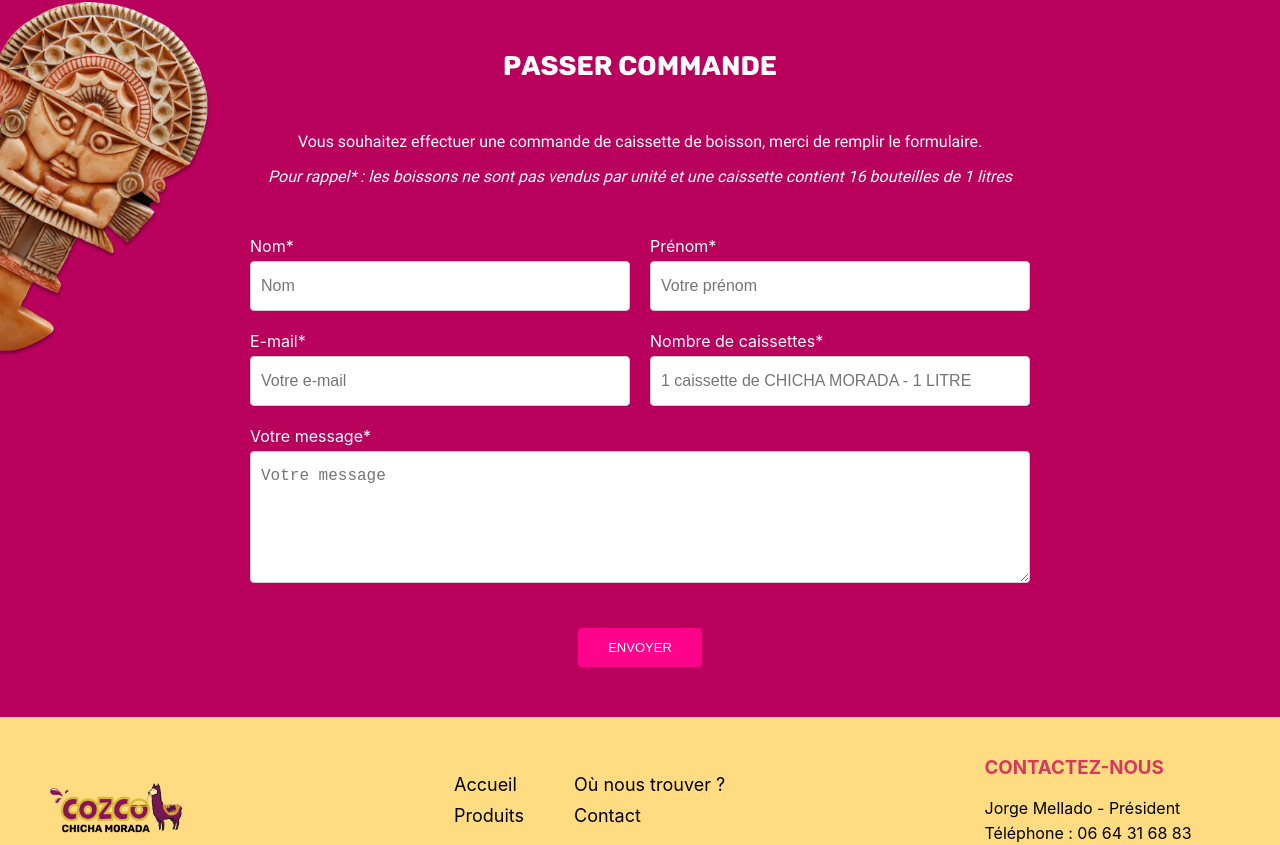
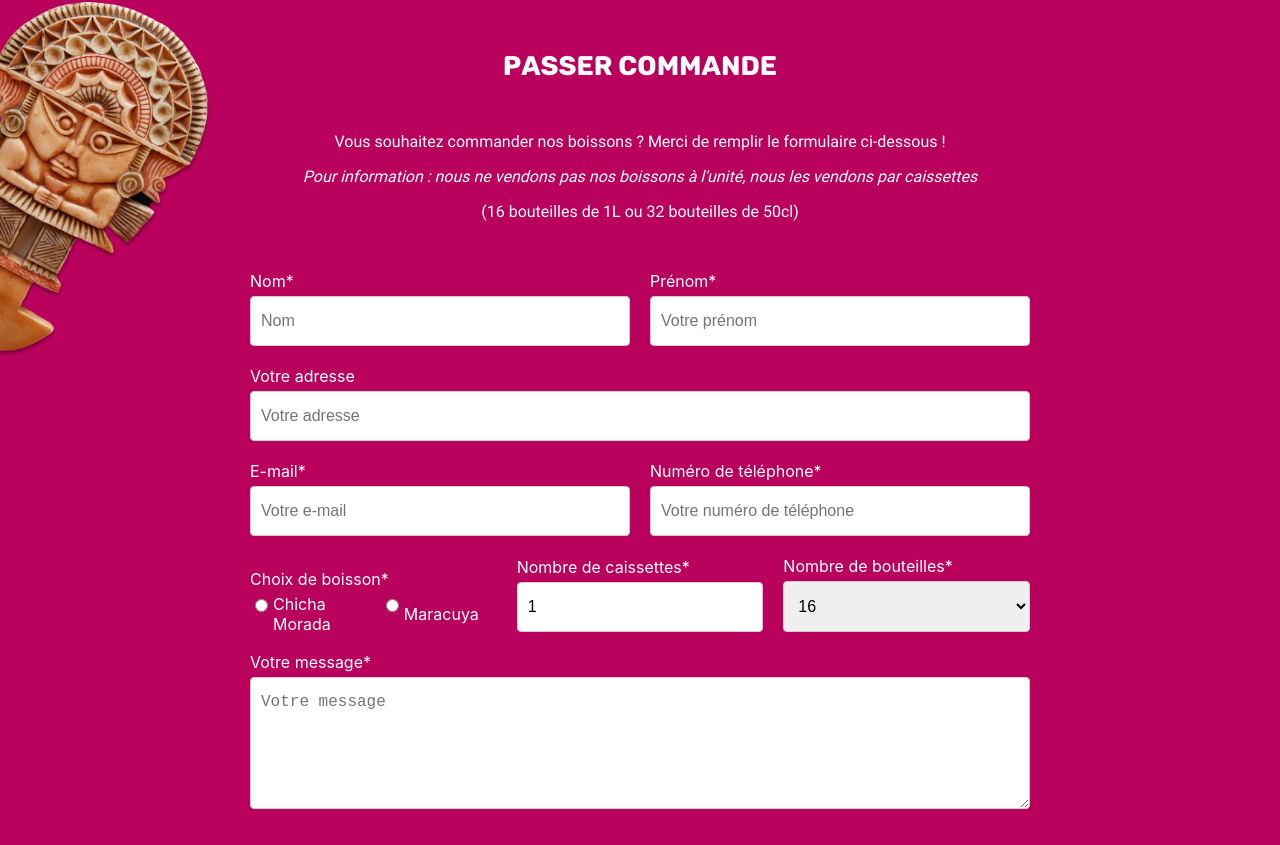
Before and after one commit to ikramchehouani/cozco-landing-page, a React (Create React App) app: page /boissons in a window 1280 px wide. Shown: the part 911-1756 px from the top of the page. Built offline with nearby package versions, Linux system fonts and the light colour scheme.

Commit message:
integration of toastify and emailjs

```diff
--- a/package.json
+++ b/package.json
@@ -12,6 +12,7 @@
     "@testing-library/jest-dom": "^5.17.0",
     "@testing-library/react": "^13.4.0",
     "@testing-library/user-event": "^13.5.0",
+    "emailjs-com": "^3.2.0",
     "ionicons": "^7.4.0",
     "leaflet": "^1.9.4",
     "react": "^18.3.1",
@@ -20,6 +21,7 @@
     "react-router-dom": "^6.23.1",
     "react-scripts": "5.0.1",
     "react-scroll": "^1.9.0",
+    "react-toastify": "^10.0.5",
     "web-vitals": "^2.1.4"
   },
   "scripts": {
--- a/src/components/Footer/Footer.css
+++ b/src/components/Footer/Footer.css
@@ -43,7 +43,7 @@
 }
 
 .footer-contact h3 {
-  color: #D7385E;
+  color: #B8005C;
 }
 
 .footer-contact p {
--- a/src/components/Order/Order.css
+++ b/src/components/Order/Order.css
@@ -16,7 +16,6 @@
   background-size: cover;
   background-repeat: no-repeat;
   width: 100%;
-  /* height: 100vh; */
   box-sizing: border-box;
 }
 
@@ -58,7 +57,10 @@
   display: flex;
   justify-content: space-between;
   width: 100%;
-  margin-bottom: 20px;
+}
+
+.align-items-center {
+  align-items: center;
 }
 
 .form-group {
@@ -74,11 +76,14 @@
 }
 
 .form-group input,
-.form-group textarea {
+.form-group textarea,
+.form-group select {
   padding: 15px 10px;
   border: 1px solid #ccc;
   border-radius: 4px;
   font-size: 16px;
+  margin-bottom: 20px;
+
 }
 
 textarea {
@@ -89,6 +94,21 @@
 .full-width {
   width: calc(100% - 20px);
   margin: 0 10px;
+}
+
+.radio-group {
+  display: flex;
+  gap: 15px;
+}
+
+.radio-group label {
+  flex: 1;
+  display: flex;
+  align-items: center;
+}
+
+.radio-group input {
+  margin-right: 5px;
 }
 
 .order-button-submit {
@@ -129,6 +149,15 @@
     width: 100%;
   }
 
+  .radio-group {
+    flex-direction: column;
+  }
+
+  .radio-group label {
+    margin-right: 0;
+    margin-bottom: 10px;
+  }
+
   .order-button {
     width: 100%;
   }
--- a/src/components/Order/Order.js
+++ b/src/components/Order/Order.js
@@ -1,41 +1,137 @@
-import React from 'react';
+import React, { useState } from 'react';
+import emailjs from 'emailjs-com';
+import { toast, ToastContainer } from 'react-toastify';
+import 'react-toastify/dist/ReactToastify.css';
 import './Order.css';
 
-const Order = () => (
+const Order = () => {
+  const [formData, setFormData] = useState({
+    name: '',
+    prenom: '',
+    adresse: '',
+    email: '',
+    telephone: '',
+    boisson: '',
+    caissettes: '1',
+    bouteilles: '16 bouteilles 1l',
+    message: '',
+    date: '',
+    time: ''
+  });
+
+  const handleChange = (e) => {
+    const { name, value } = e.target;
+    setFormData({ ...formData, [name]: value });
+  };
+
+  const handleSubmit = (e) => {
+    e.preventDefault();
+
+    const currentDate = new Date();
+    const date = currentDate.toLocaleDateString();
+    const time = currentDate.toLocaleTimeString();
+
+    const formDataWithDateTime = {
+      ...formData,
+      date,
+      time
+    };
+
+    emailjs.send(
+      'service_cozco_2glxt2g',
+      'template_qj2yvy6',
+      formDataWithDateTime,
+      'GrqY7nKVhCnvqc8Hm'
+    ).then((response) => {
+      toast.success('Email sent successfully!');
+
+      setFormData({
+        name: '',
+        prenom: '',
+        adresse: '',
+        email: '',
+        telephone: '',
+        boisson: '',
+        caissettes: '1',
+        bouteilles: '16 bouteilles 1l',
+        message: '',
+        date: '',
+        time: ''
+      });
+    }).catch((error) => {
+      toast.error('There was an error sending the email!');
+      console.error('EmailJS Error:', error);
+    });
+  };
+
+  return (
     <section id="order" className="order-section">
+      <ToastContainer />
       <div className="order-container">
         <h2>Passer commande</h2>
-      <p>Vous souhaitez effectuer une commande de caissette de boisson, merci de remplir le formulaire.</p>
-      <p className="order-note">Pour rappel* : les boissons ne sont pas vendus par unité et une caissette contient 16 bouteilles de 1 litres</p>
-      <form className="order-form">
+        <p>Vous souhaitez commander nos boissons ? Merci de remplir le formulaire ci-dessous !</p>
+        <p className="order-note">Pour information : nous ne vendons pas nos boissons à l'unité, nous les vendons par caissettes</p>
+        <p>(16 bouteilles de 1L ou 32 bouteilles de 50cl)</p>
+        <form className="order-form" onSubmit={handleSubmit}>
           <div className="form-row">
             <div className="form-group">
               <label htmlFor="name">Nom*</label>
-            <input type="text" id="name" name="name" placeholder="Nom" required />
+              <input type="text" id="name" name="name" placeholder="Nom" value={formData.name} onChange={handleChange} required />
             </div>
             <div className="form-group">
               <label htmlFor="prenom">Prénom*</label>
-            <input type="text" id="prenom" name="prenom" placeholder="Votre prénom" required />
+              <input type="text" id="prenom" name="prenom" placeholder="Votre prénom" value={formData.prenom} onChange={handleChange} required />
             </div>
+          </div>
+          <div className="form-group full-width">
+            <label htmlFor="adresse">Votre adresse</label>
+            <input type="text" id="adresse" name="adresse" placeholder="Votre adresse" value={formData.adresse} onChange={handleChange} />
           </div>
           <div className="form-row">
             <div className="form-group">
               <label htmlFor="email">E-mail*</label>
-            <input type="email" id="email" name="email" placeholder="Votre e-mail" required />
+              <input type="email" id="email" name="email" placeholder="Votre e-mail" value={formData.email} onChange={handleChange} required />
+            </div>
+            <div className="form-group">
+              <label htmlFor="telephone">Numéro de téléphone*</label>
+              <input type="tel" id="telephone" name="telephone" placeholder="Votre numéro de téléphone" value={formData.telephone} onChange={handleChange} required />
+            </div>
+          </div>
+          <div className="form-row align-items-center">
+            <div className="form-group">
+              <label>Choix de boisson*</label>
+              <div className="radio-group">
+                <label>
+                  <input type="radio" name="boisson" value="chicha-morada" checked={formData.boisson === 'chicha-morada'} onChange={handleChange} required />
+                  Chicha Morada
+                </label>
+                <label>
+                  <input type="radio" name="boisson" value="maracuya" checked={formData.boisson === 'maracuya'} onChange={handleChange} />
+                  Maracuya
+                </label>
+              </div>
             </div>
             <div className="form-group">
               <label htmlFor="caissettes">Nombre de caissettes*</label>
-            <input type="text" id="caissettes" name="caissettes" placeholder="1 caissette de CHICHA MORADA - 1 LITRE" required />
+              <input type="number" id="caissettes" name="caissettes" min="1" value={formData.caissettes} onChange={handleChange} required />
+            </div>
+            <div className="form-group">
+              <label htmlFor="bouteilles">Nombre de bouteilles*</label>
+              <select id="bouteilles" name="bouteilles" value={formData.bouteilles} onChange={handleChange} required>
+                <option value="16 bouteilles 1l">16</option>
+                <option value="32 bouteilles 50cl">32</option>
+              </select>
             </div>
           </div>
           <div className="form-group full-width">
             <label htmlFor="message">Votre message*</label>
-          <textarea id="message" name="message" placeholder="Votre message" required></textarea>
+            <textarea id="message" name="message" placeholder="Votre message" value={formData.message} onChange={handleChange} required></textarea>
           </div>
           <button type="submit" className="order-button-submit">Envoyer</button>
         </form>
       </div>
     </section>
   );
+};
 
 export default Order;
```
Also changed, not shown: 1 other file (tests, documents, lock files or other folders). Lines whose indentation alone changed are shown as unchanged.
